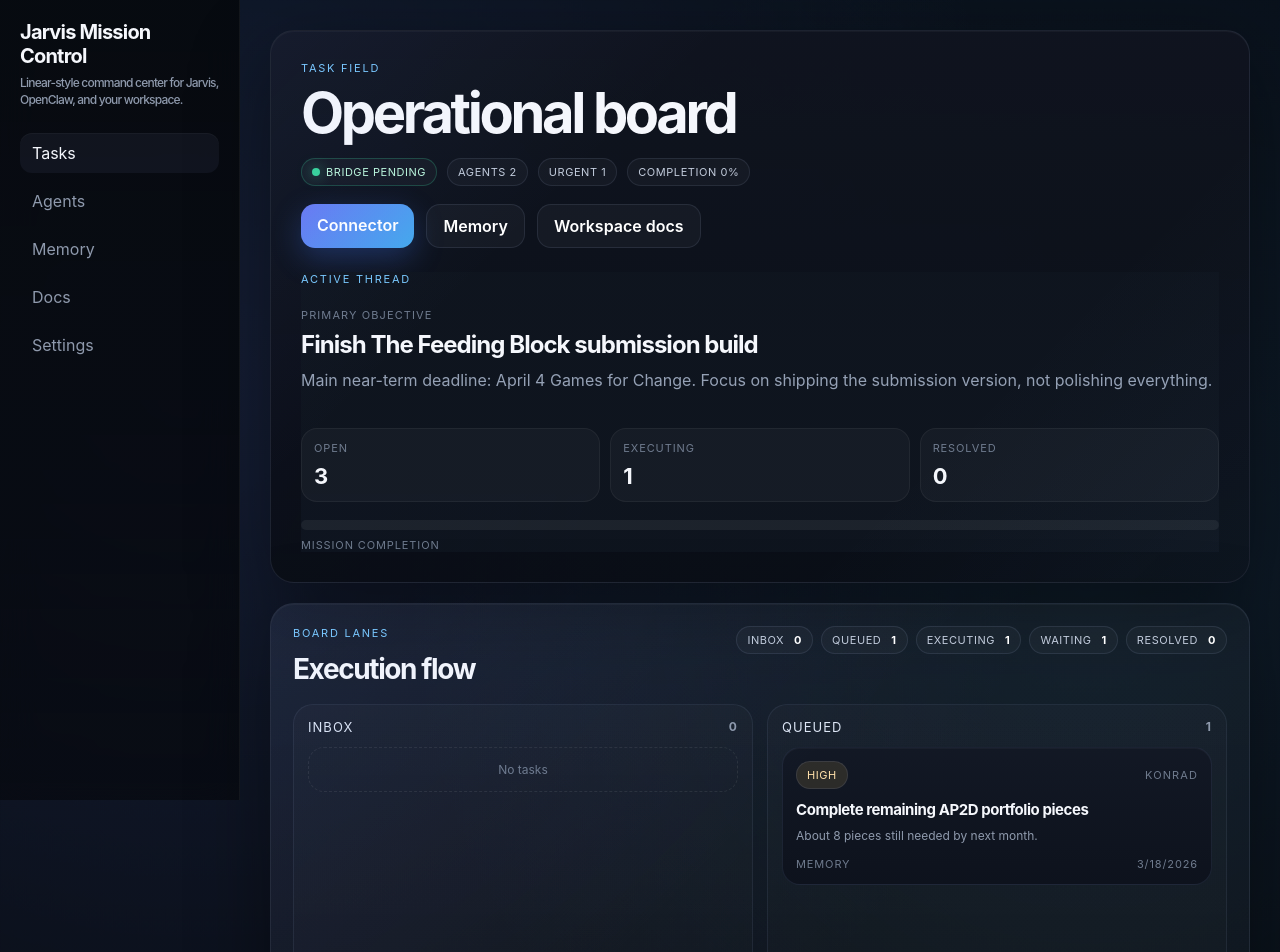
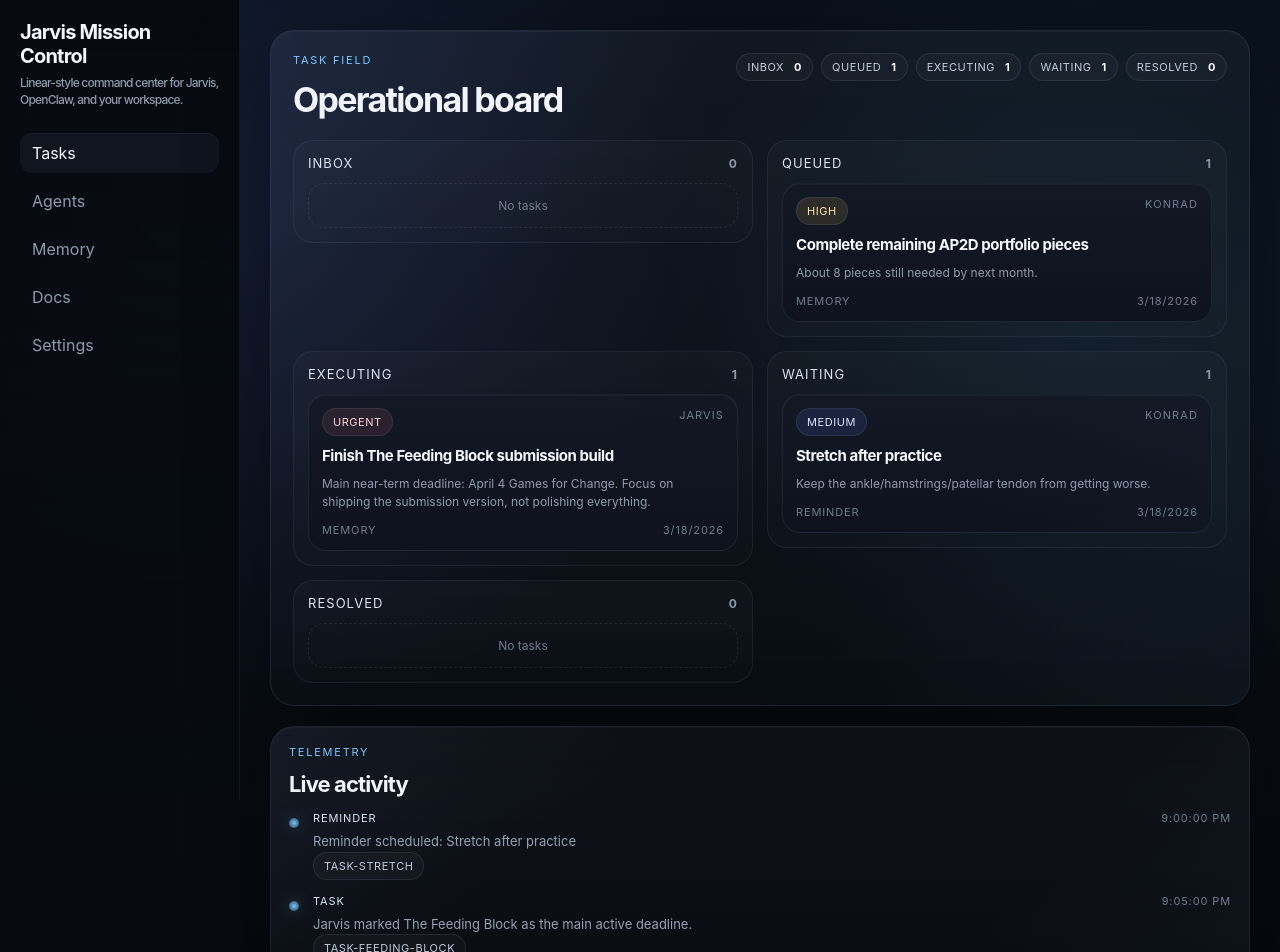
Before and after one commit to Konradical1/JarvisMissionControl, a Next.js app: page / in a window 1280 px wide. Shown: the top 952 px of the page. Built offline with nearby package versions, Linux system fonts and the light colour scheme.

Commit message:
Simplify top layout and fix task card overflow

```diff
--- a/app/globals.css
+++ b/app/globals.css
@@ -34,36 +34,16 @@ button, input, textarea, select { font: inherit; }
 .nav a { padding: 10px 12px; border-radius: 12px; color: var(--muted); }
 .nav a.active, .nav a:hover { color: var(--text); background: rgba(126,145,194,0.08); box-shadow: var(--inner); }
 .content { padding: 30px; }
-.topbar { display:flex; justify-content:space-between; align-items:center; margin-bottom: 22px; gap: 16px; }
-.title { font-size: 30px; font-weight: 700; letter-spacing: -0.05em; }
-.subtitle { color: var(--muted); margin-top: 6px; line-height: 1.5; }
 .grid { display:grid; gap: 18px; }
 .cards-3 { grid-template-columns: repeat(3, minmax(0,1fr)); }
 .cards-2 { grid-template-columns: repeat(2, minmax(0,1fr)); }
 .panel, .mission-panel { position: relative; background: linear-gradient(180deg, rgba(255,255,255,0.03), rgba(255,255,255,0.012)); border:1px solid var(--border); border-radius: 24px; padding: 18px; box-shadow: var(--shadow), var(--inner); overflow: hidden; }
 .panel::before, .mission-panel::before { content: ""; position: absolute; inset: 0; background: linear-gradient(135deg, rgba(124,160,255,0.06), transparent 30%, transparent 70%, rgba(121,201,255,0.035)); pointer-events: none; }
-.kpis { display:grid; grid-template-columns: repeat(4, minmax(0,1fr)); gap: 12px; }
-.kpi { background: var(--panel); border:1px solid var(--border); border-radius: 16px; padding: 16px; }
-.kpi .label { color: var(--muted); font-size: 12px; }
-.kpi .value { font-size: 24px; font-weight: 700; margin-top: 10px; }
-.layout-main { display:grid; grid-template-columns: 1.4fr 0.9fr; gap: 18px; }
-.kanban { display:grid; grid-template-columns: repeat(5, minmax(0,1fr)); gap: 14px; }
-.column { background: var(--panel); border:1px solid var(--border); border-radius: 18px; padding: 14px; min-height: 440px; }
-.column h3 { margin: 0 0 12px; font-size: 14px; color: var(--muted); text-transform: uppercase; letter-spacing: 0.08em; }
-.card { background: var(--panel-strong); border:1px solid var(--border); border-radius: 14px; padding: 14px; margin-bottom: 10px; }
-.card h4 { margin: 0 0 6px; font-size: 15px; }
-.card p { margin: 0; color: var(--muted); font-size: 13px; line-height: 1.45; }
 .badge, .priority-chip, .signal-chip, .legend-pill, .activity-tag { display:inline-flex; align-items:center; gap:6px; padding: 6px 10px; border-radius: 999px; font-size: 11px; letter-spacing: 0.05em; text-transform: uppercase; border:1px solid var(--border); color: #c2ccdc; background: rgba(255,255,255,0.03); }
 .badge.urgent, .priority-chip.urgent { color: #ffd2d6; background: rgba(255,125,134,0.1); }
 .badge.high, .priority-chip.high { color: #ffe0aa; background: rgba(244,193,93,0.12); }
 .badge.medium, .priority-chip.medium { color: #d7e5ff; background: rgba(108,125,255,0.12); }
-.feed { display:grid; gap: 10px; max-height: 700px; overflow:auto; }
-.feedItem { background: var(--panel); border:1px solid var(--border); border-radius: 14px; padding: 14px; }
-.feedItem time { color: var(--muted); font-size: 12px; display:block; margin-bottom: 6px; }
 .muted { color: var(--muted); }
-.table { width: 100%; border-collapse: collapse; }
-.table th, .table td { text-align:left; padding: 12px 8px; border-bottom: 1px solid var(--border); }
-.table th { color: var(--muted); font-size: 12px; text-transform: uppercase; letter-spacing: 0.08em; }
 .input, .textarea { width: 100%; border-radius: 16px; border:1px solid rgba(137,166,222,0.14); background: linear-gradient(180deg, rgba(14,19,29,0.92), rgba(12,17,26,0.98)); color: var(--text); padding: 12px 14px; box-shadow: inset 0 1px 0 rgba(255,255,255,0.025); }
 .input::placeholder, .textarea::placeholder { color: #728096; }
 .textarea { min-height: 140px; resize: vertical; }
@@ -76,66 +56,43 @@ button, input, textarea, select { font: inherit; }
 .login { max-width: 420px; margin: 12vh auto; }
 .code { white-space: pre-wrap; font-family: ui-monospace, SFMono-Regular, Menlo, monospace; font-size: 12px; line-height: 1.6; background: var(--panel); border:1px solid var(--border); border-radius: 14px; padding: 14px; }
 .mission-shell { display: grid; gap: 20px; }
-.hero-panel { padding: 30px; min-height: 300px; background:
-  linear-gradient(180deg, rgba(16,20,31,0.96), rgba(10,14,22,0.92)),
-  linear-gradient(120deg, rgba(112,125,255,0.08), transparent 35%, rgba(121,201,255,0.04)); }
-.hero-grid { display:grid; grid-template-columns: 1.45fr 0.7fr; gap: 24px; align-items: stretch; }
-.compact-hero-grid { grid-template-columns: minmax(0, 1.15fr) minmax(320px, 0.85fr); }
 .eyebrow, .section-cap { color: var(--cyan); text-transform: uppercase; letter-spacing: 0.16em; font-size: 11px; margin-bottom: 12px; }
-.hero-title { font-size: clamp(42px, 6vw, 68px); line-height: 0.95; margin: 0; letter-spacing: -0.06em; max-width: 10ch; }
-.board-hero-title { font-size: clamp(38px, 5vw, 56px); max-width: 12ch; }
-.hero-subtitle { max-width: 60ch; color: #a5b0c3; line-height: 1.7; font-size: 15px; margin-top: 18px; }
-.hero-meta-row { display:flex; flex-wrap: wrap; gap: 10px; margin-top: 24px; }
-.compact-meta-row { margin-top: 18px; }
-.signal-chip.live { border-color: rgba(55,211,154,0.25); color: #bbf7dc; }
-.signal-dot { width: 8px; height: 8px; border-radius: 999px; background: var(--green); box-shadow: 0 0 14px rgba(55,211,154,0.75); }
-.hero-actions { display:flex; gap: 12px; margin-top: 26px; flex-wrap: wrap; }
-.compact-actions { margin-top: 18px; }
-.hero-copy { min-width: 0; }
-.board-hero-copy { display: flex; flex-direction: column; justify-content: space-between; min-height: 100%; }
-.hero-side { display:flex; min-width: 0; }
-.status-rail { width: 100%; display:flex; flex-direction: column; justify-content: space-between; background: linear-gradient(180deg, rgba(15,21,31,0.86), rgba(16,23,34,0.72)); min-width: 0; }
-.status-block { margin-top: 10px; }
-.status-kicker { color: var(--muted-2); text-transform: uppercase; letter-spacing: 0.1em; font-size: 11px; margin-bottom: 10px; }
-.status-title { font-size: 24px; line-height: 1.08; font-weight: 700; letter-spacing: -0.04em; }
-.status-block p { color: #95a1b5; line-height: 1.6; margin-top: 10px; }
-.mini-metrics { display:grid; grid-template-columns: repeat(3, 1fr); gap: 10px; margin-top: 18px; }
-.mini-metrics div { padding: 12px; border-radius: 16px; background: rgba(255,255,255,0.03); border: 1px solid rgba(255,255,255,0.05); }
-.mini-metrics span { display:block; color: var(--muted-2); font-size: 11px; text-transform: uppercase; letter-spacing: 0.08em; }
-.mini-metrics strong { display:block; margin-top: 8px; font-size: 22px; }
-.progress-arc { margin-top: 18px; }
-.progress-bar { height: 10px; background: rgba(255,255,255,0.06); border-radius: 999px; overflow: hidden; }
-.progress-bar > div { height: 100%; border-radius: inherit; background: linear-gradient(90deg, var(--indigo), var(--cyan)); box-shadow: 0 0 20px rgba(121,201,255,0.35); }
-.progress-caption { color: var(--muted-2); font-size: 11px; text-transform: uppercase; letter-spacing: 0.08em; margin-top: 8px; }
-.mission-grid-top { display:grid; grid-template-columns: minmax(0, 1.55fr) minmax(320px, 0.8fr); gap: 20px; align-items: start; }
+.mission-grid-top { display:grid; grid-template-columns: minmax(0, 1.6fr) minmax(320px, 0.8fr); gap: 20px; align-items: start; }
+.dashboard-top-grid { align-items: stretch; }
 .primary-focus { padding: 22px; min-width: 0; }
+.top-board-panel { min-height: 760px; }
+.top-activity-stack { min-width: 0; }
+.top-activity-panel { min-height: 760px; }
 .panel-header-row { display:flex; align-items:flex-start; justify-content:space-between; gap: 18px; margin-bottom: 18px; flex-wrap: wrap; }
+.panel-header-row.tight { margin-bottom: 14px; }
+.board-header-tight { margin-bottom: 20px; }
 .board-heading-block { min-width: 0; }
-.panel-header-row.tight { margin-bottom: 14px; }
 .panel-title-xl { font-size: 28px; margin: 2px 0 0; letter-spacing: -0.05em; }
+.board-main-title { font-size: 34px; }
 .panel-title { font-size: 22px; margin: 2px 0 0; letter-spacing: -0.04em; }
 .board-legend { display:flex; flex-wrap:wrap; gap: 8px; }
 .legend-pill strong { color: white; margin-left: 4px; }
-.kanban-premium { display:grid; grid-template-columns: repeat(5, minmax(170px, 1fr)); gap: 14px; align-items: start; }
-.kanban-lane { background: linear-gradient(180deg, rgba(255,255,255,0.025), rgba(255,255,255,0.01)); border:1px solid rgba(159,176,216,0.09); border-radius: 20px; padding: 14px; min-height: 420px; min-width: 0; }
-.lane-head { display:flex; align-items:center; justify-content:space-between; color: #dde6f5; font-size: 13px; text-transform: uppercase; letter-spacing: 0.08em; margin-bottom: 12px; }
-.lane-head strong { color: var(--muted); font-size: 12px; }
-.lane-stack { display:grid; gap: 10px; }
-.task-tile { background: linear-gradient(180deg, rgba(19,25,37,0.96), rgba(14,19,29,0.96)); border:1px solid rgba(126,150,195,0.12); border-radius: 18px; padding: 13px; box-shadow: inset 0 1px 0 rgba(255,255,255,0.03); }
-.task-tile-top { display:flex; justify-content:space-between; align-items:center; gap: 8px; }
-.task-owner { color: var(--muted-2); font-size: 11px; text-transform: uppercase; letter-spacing: 0.1em; }
-.task-tile h3 { margin: 12px 0 8px; font-size: 15px; line-height: 1.2; letter-spacing: -0.03em; }
-.task-tile p { margin: 0; color: #8f9aad; line-height: 1.5; font-size: 12px; }
-.task-meta-line { margin-top: 12px; display:flex; justify-content:space-between; color: var(--muted-2); font-size: 11px; text-transform: uppercase; letter-spacing: 0.08em; }
+.kanban-premium { display:grid; grid-template-columns: repeat(5, minmax(0, 1fr)); gap: 14px; align-items: start; }
+.kanban-lane { background: linear-gradient(180deg, rgba(255,255,255,0.025), rgba(255,255,255,0.01)); border:1px solid rgba(159,176,216,0.09); border-radius: 20px; padding: 14px; min-height: 0; min-width: 0; overflow: hidden; }
+.lane-head { display:flex; align-items:center; justify-content:space-between; gap: 10px; color: #dde6f5; font-size: 13px; text-transform: uppercase; letter-spacing: 0.08em; margin-bottom: 12px; }
+.lane-head span, .lane-head strong { min-width: 0; }
+.lane-head strong { color: var(--muted); font-size: 12px; flex: 0 0 auto; }
+.lane-stack { display:grid; gap: 10px; align-content: start; }
+.task-tile { display:grid; gap: 10px; background: linear-gradient(180deg, rgba(19,25,37,0.96), rgba(14,19,29,0.96)); border:1px solid rgba(126,150,195,0.12); border-radius: 18px; padding: 13px; box-shadow: inset 0 1px 0 rgba(255,255,255,0.03); min-width: 0; overflow: hidden; }
+.task-tile-top { display:flex; justify-content:space-between; align-items:flex-start; gap: 8px; min-width: 0; }
+.task-owner { color: var(--muted-2); font-size: 11px; text-transform: uppercase; letter-spacing: 0.1em; flex: 0 0 auto; }
+.task-tile h3 { margin: 0; font-size: 15px; line-height: 1.28; letter-spacing: -0.03em; overflow-wrap: anywhere; word-break: break-word; }
+.task-tile p { margin: 0; color: #8f9aad; line-height: 1.5; font-size: 12px; overflow-wrap: anywhere; word-break: break-word; }
+.task-meta-line { margin-top: 2px; display:flex; justify-content:space-between; gap: 8px; color: var(--muted-2); font-size: 11px; text-transform: uppercase; letter-spacing: 0.08em; }
+.task-meta-line span { overflow-wrap: anywhere; word-break: break-word; }
 .empty-lane { color: var(--muted-2); border: 1px dashed rgba(255,255,255,0.08); border-radius: 16px; padding: 14px; text-align:center; font-size: 12px; }
-.mission-side-stack { display:grid; gap: 20px; min-width: 0; }
-.compact-feed { min-height: 520px; min-width: 0; }
-.activity-stream { display:grid; gap: 14px; }
-.activity-item { display:grid; grid-template-columns: 12px 1fr; gap: 12px; align-items:start; }
+.compact-feed { min-width: 0; }
+.activity-stream { display:grid; gap: 14px; align-content: start; }
+.activity-item { display:grid; grid-template-columns: 12px minmax(0, 1fr); gap: 12px; align-items:start; }
 .activity-marker { width: 10px; height: 10px; border-radius: 999px; margin-top: 7px; background: radial-gradient(circle, var(--cyan), rgba(121,201,255,0.2)); box-shadow: 0 0 16px rgba(121,201,255,0.35); }
 .activity-topline { display:flex; justify-content:space-between; gap: 10px; color: var(--muted-2); text-transform: uppercase; letter-spacing: 0.08em; font-size: 11px; }
 .activity-type { color: #dce6fa; }
-.activity-body { margin-top: 6px; line-height: 1.55; color: #95a0b3; font-size: 13px; }
+.activity-body { margin-top: 6px; line-height: 1.55; color: #95a0b3; font-size: 13px; overflow-wrap: anywhere; }
 .widget-row { display:grid; grid-template-columns: 1fr 1fr; gap: 14px; }
 .widget-panel { min-height: 170px; display:flex; flex-direction:column; justify-content:space-between; }
 .widget-panel.cyan { background: linear-gradient(180deg, rgba(11,22,32,0.96), rgba(13,23,34,0.86)); }
@@ -156,22 +113,20 @@ button, input, textarea, select { font: inherit; }
 .agent-meta { color: var(--muted-2); font-size: 12px; margin-top: 4px; }
 .agent-state { padding: 7px 10px; border-radius: 999px; background: rgba(121,201,255,0.08); border: 1px solid rgba(121,201,255,0.14); color: #d5ebff; text-transform: uppercase; letter-spacing: 0.08em; font-size: 11px; }
 @media (max-width: 1600px) {
-  .kanban-premium { grid-template-columns: repeat(3, minmax(180px, 1fr)); }
+  .kanban-premium { grid-template-columns: repeat(3, minmax(0, 1fr)); }
+  .top-board-panel, .top-activity-panel { min-height: auto; }
 }
 @media (max-width: 1400px) {
-  .hero-grid, .mission-grid-top, .mission-grid-bottom { grid-template-columns: 1fr; }
-  .compact-hero-grid { grid-template-columns: 1fr; }
+  .mission-grid-top, .mission-grid-bottom { grid-template-columns: 1fr; }
   .kanban-premium { grid-template-columns: repeat(2, minmax(0,1fr)); }
 }
 @media (max-width: 1200px) {
-  .layout-main, .shell { grid-template-columns: 1fr; }
+  .shell { grid-template-columns: 1fr; }
   .sidebar { position: static; height: auto; }
-  .kanban, .kpis, .cards-3, .cards-2, .widget-row { grid-template-columns: 1fr; }
+  .cards-3, .cards-2, .widget-row { grid-template-columns: 1fr; }
 }
 @media (max-width: 840px) {
   .content { padding: 18px; }
-  .hero-title { font-size: 38px; }
   .kanban-premium { grid-template-columns: 1fr; }
-  .hero-actions, .hero-meta-row, .board-legend { flex-direction: column; align-items: stretch; }
-  .mini-metrics { grid-template-columns: 1fr; }
+  .board-legend { flex-direction: column; align-items: stretch; }
 }
--- a/app/page.js
+++ b/app/page.js
@@ -1,4 +1,3 @@
-import Link from 'next/link';
 import { getTasks, getFeed, getAgents, getSettings } from '../lib/dashboard';
 import TaskIntake from '../components/TaskIntake';
 import CommandComposer from '../components/CommandComposer';
@@ -21,72 +20,15 @@ export default async function HomePage() {
   const agents = await getAgents();
   const settings = await getSettings();
   const grouped = groupTasks(tasks);
-  const activeTask = grouped.in_progress[0] || grouped.todo[0] || tasks[0];
-  const urgentCount = tasks.filter((task) => task.priority === 'urgent').length;
-  const doneCount = grouped.done.length;
-  const completion = tasks.length ? Math.round((doneCount / tasks.length) * 100) : 0;
 
   return (
     <div className="mission-shell">
-      <section className="hero-panel mission-panel">
-        <div className="hero-grid compact-hero-grid">
-          <div className="hero-copy board-hero-copy">
-            <div>
+      <section className="mission-grid-top dashboard-top-grid">
+        <div className="mission-panel primary-focus top-board-panel">
+          <div className="panel-header-row board-header-tight">
+            <div className="board-heading-block">
               <div className="section-cap">Task field</div>
-              <h1 className="hero-title board-hero-title">Operational board</h1>
-            </div>
-
-            <div className="hero-meta-row compact-meta-row">
-              <div className="signal-chip live"><span className="signal-dot" /> bridge {settings.connector?.status || 'unknown'}</div>
-              <div className="signal-chip">agents {agents.length}</div>
-              <div className="signal-chip">urgent {urgentCount}</div>
-              <div className="signal-chip">completion {completion}%</div>
-            </div>
-
-            <div className="hero-actions compact-actions">
-              <Link href="/settings" className="button mission-primary">Connector</Link>
-              <Link href="/memory" className="button mission-secondary">Memory</Link>
-              <Link href="/docs" className="button mission-secondary">Workspace docs</Link>
-            </div>
-          </div>
-
-          <div className="hero-side">
-            <div className="status-rail mission-subpanel">
-              <div className="section-cap">Active thread</div>
-              <div className="status-block">
-                <div className="status-kicker">Primary objective</div>
-                <div className="status-title">{activeTask?.title || 'No active objective'}</div>
-                <p>{activeTask?.detail || 'No task is currently selected. Use the intake panel to create one.'}</p>
-              </div>
-              <div className="mini-metrics">
-                <div>
-                  <span>open</span>
-                  <strong>{tasks.length}</strong>
-                </div>
-                <div>
-                  <span>executing</span>
-                  <strong>{grouped.in_progress.length}</strong>
-                </div>
-                <div>
-                  <span>resolved</span>
-                  <strong>{doneCount}</strong>
-                </div>
-              </div>
-              <div className="progress-arc">
-                <div className="progress-bar"><div style={{ width: `${completion}%` }} /></div>
-                <div className="progress-caption">mission completion</div>
-              </div>
-            </div>
-          </div>
-        </div>
-      </section>
-
-      <section className="mission-grid-top">
-        <div className="mission-panel primary-focus">
-          <div className="panel-header-row">
-            <div className="board-heading-block">
-              <div className="section-cap">Board lanes</div>
-              <h2 className="panel-title-xl">Execution flow</h2>
+              <h1 className="panel-title-xl board-main-title">Operational board</h1>
             </div>
             <div className="board-legend">
               {columns.map(([key, label]) => (
@@ -124,8 +66,8 @@ export default async function HomePage() {
           </div>
         </div>
 
-        <aside className="mission-side-stack">
-          <div className="mission-panel compact-feed">
+        <aside className="mission-side-stack top-activity-stack">
+          <div className="mission-panel compact-feed top-activity-panel">
             <div className="panel-header-row tight">
               <div>
                 <div className="section-cap">Telemetry</div>
@@ -133,7 +75,7 @@ export default async function HomePage() {
               </div>
             </div>
             <div className="activity-stream">
-              {feed.slice(0, 8).map((item) => (
+              {feed.slice(0, 10).map((item) => (
                 <div className="activity-item" key={item.id}>
                   <div className="activity-marker" />
                   <div>
@@ -146,19 +88,6 @@ export default async function HomePage() {
                   </div>
                 </div>
               ))}
-            </div>
-          </div>
-
-          <div className="widget-row">
-            <div className="mission-panel widget-panel">
-              <div className="section-cap">Bridge</div>
-              <div className="widget-big">{settings.connector?.status || 'unknown'}</div>
-              <p>{settings.connector?.notes || 'No connector note.'}</p>
-            </div>
-            <div className="mission-panel widget-panel cyan">
-              <div className="section-cap">Heartbeat</div>
-              <div className="widget-big">Auto</div>
-              <p>{settings.heartbeatPolicy}</p>
             </div>
           </div>
         </aside>
@@ -193,7 +122,14 @@ export default async function HomePage() {
             </div>
           </div>
           <div className="agent-list-premium">
-            {agents.slice(0, 4).map((agent) => (
+            <div className="agent-row">
+              <div>
+                <div className="agent-name">Bridge</div>
+                <div className="agent-meta">connector · live status</div>
+              </div>
+              <div className="agent-state">{settings.connector?.status || 'unknown'}</div>
+            </div>
+            {agents.slice(0, 3).map((agent) => (
               <div className="agent-row" key={agent.id}>
                 <div>
                   <div className="agent-name">{agent.name}</div>
```
Also changed, not shown: bridge/server.mjs (+43 -30 lines).
